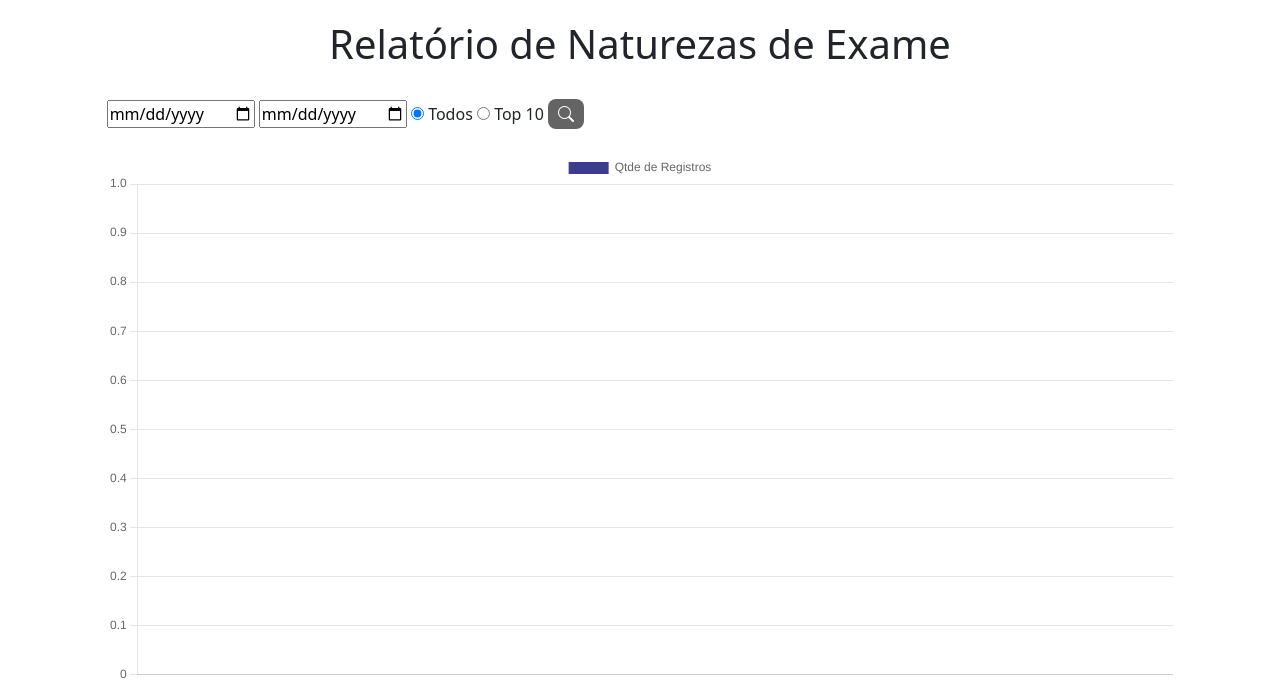
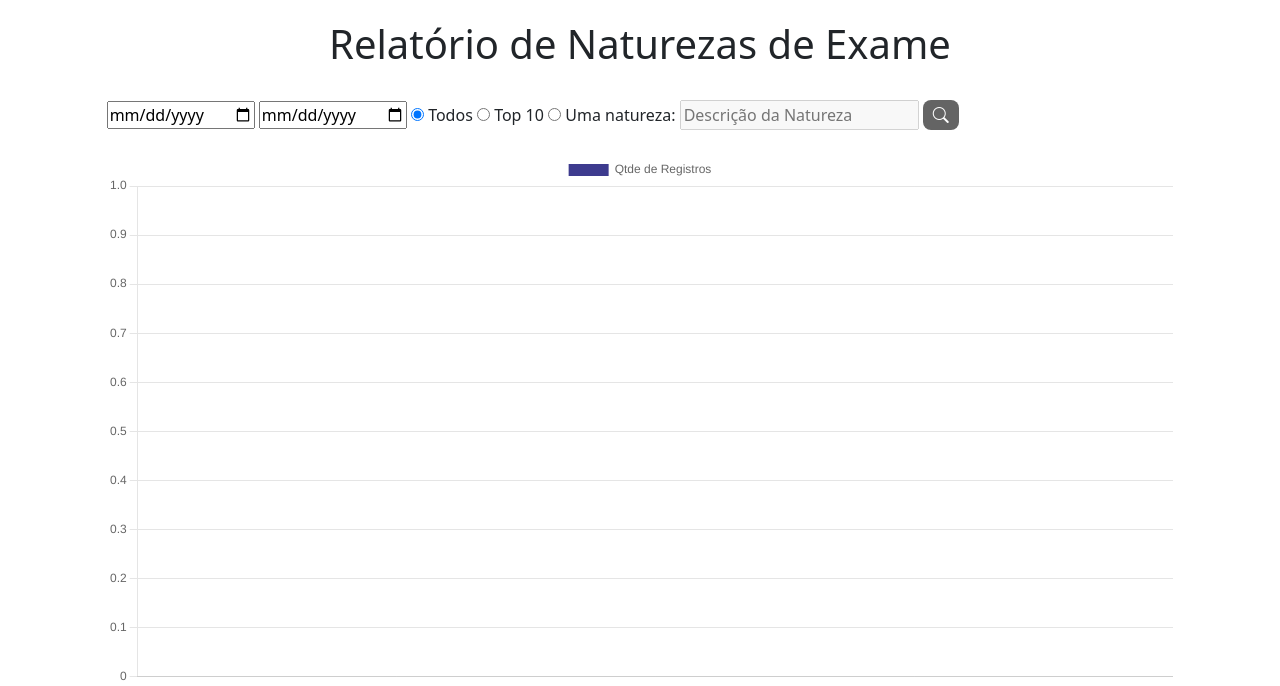
Before and after one commit to MsouzaLeo/TFG_Front, a Django app: page /relatorio-natureza/ in a window 1280 px wide. Shown: the part 57-743 px from the top of the page. Run offline with Django 3.2, Linux system fonts and the light colour scheme; data that the repository does not hold is empty; parts of the project's set-up code (start-up, migrations or seed data) failed here and were passed over; some libraries are stand-ins or nearby versions.

Commit message:
filtro de outros na natureza funcionando

```diff
--- a/tables/templates/relatorios/relatorio_natureza.html
+++ b/tables/templates/relatorios/relatorio_natureza.html
@@ -5,8 +5,10 @@
     <form method="get" id='search-form'>
         <input type="date" id="dataini" name="dataini" placeholder="Data de início" value="{{request.GET.dataini}}">
         <input type="date" id="datafim" name="datafim" placeholder="Data de fim" value="{{request.GET.datafim}}">
-        <input type="radio" value='All' name='Qtde' checked="checked"> Todos
-        <input type="radio" value='Ten' name='Qtde'> Top 10
+        <input type="radio" value='All' id="all" checked="checked" name='Qtde' onclick="Checkradiobutton()"> Todos
+        <input type="radio" value='Ten' id="ten" name='Qtde' onclick="Checkradiobutton()"> Top 10
+        <input type="radio" name="Qtde" id="other" value="Other" onclick="Checkradiobutton()" /> Uma natureza:
+        <input type="text" id="uma" placeholder="Descrição da Natureza" name="uma" disabled='true' />
         <i id="search-btn" class="bi bi-search "></i>
     </form>
     <br>
@@ -41,6 +43,15 @@
             }
         }
     });
+
+    function Checkradiobutton() {
+        if (document.getElementById('all').checked || document.getElementById('ten').checked) {
+
+            document.getElementById('uma').disabled = true;
+        } else {
+            document.getElementById('uma').disabled = false;
+        }
+    }
 </script>
 
 {% endblock %}
--- a/tables/views.py
+++ b/tables/views.py
@@ -304,10 +304,14 @@ def relatorio_especie(request):
 def relatorio_natureza(request):
     labels = []
     data = []
-
+    limit = 'All'
     limit = request.GET.get('Qtde')
     dataini = request.GET.get('dataini')
     datafim = request.GET.get('datafim')
+
+    if limit == "Other":
+        natu = str(request.GET.get('uma'))
+        natu = '%' + natu + '%'
 
     if (dataini and datafim):
         dataini = dataini + 'T00:00'
@@ -318,6 +322,22 @@ def relatorio_natureza(request):
             from laudo l inner join natureza_exame n on l.cod_natureza_exame = n.cod_natureza_exame
             where l.data_requisicao_pericia BETWEEN %s AND %s
             group by n.cod_natureza_exame, l.cod_natureza_exame order by contagem desc LIMIT 10''',[dataini,datafim]):
+            labels.append(natureza.descricao_natureza)
+            data.append(natureza.contagem)
+
+    elif (dataini and datafim) and limit == 'Other':
+        for natureza in NaturezaModel.objects.raw("""select l.cod_natureza_exame ,n.descricao_natureza, count(l.nmr_requisicao) as contagem
+            from laudo l inner join natureza_exame n on l.cod_natureza_exame = n.cod_natureza_exame
+            where (l.data_requisicao_pericia BETWEEN %s AND %s) AND n.descricao_natureza ILIKE  %s
+            group by n.cod_natureza_exame, l.cod_natureza_exame order by contagem desc""",[dataini,datafim,natu]):
+            labels.append(natureza.descricao_natureza)
+            data.append(natureza.contagem)
+
+    elif not(dataini and datafim) and limit == 'Other':
+        for natureza in NaturezaModel.objects.raw("""select l.cod_natureza_exame ,n.descricao_natureza, count(l.nmr_requisicao) as contagem
+            from laudo l inner join natureza_exame n on l.cod_natureza_exame = n.cod_natureza_exame
+            where n.descricao_natureza ILIKE  %s
+            group by n.cod_natureza_exame, l.cod_natureza_exame order by contagem desc""",[natu]):
             labels.append(natureza.descricao_natureza)
             data.append(natureza.contagem)
 
```
